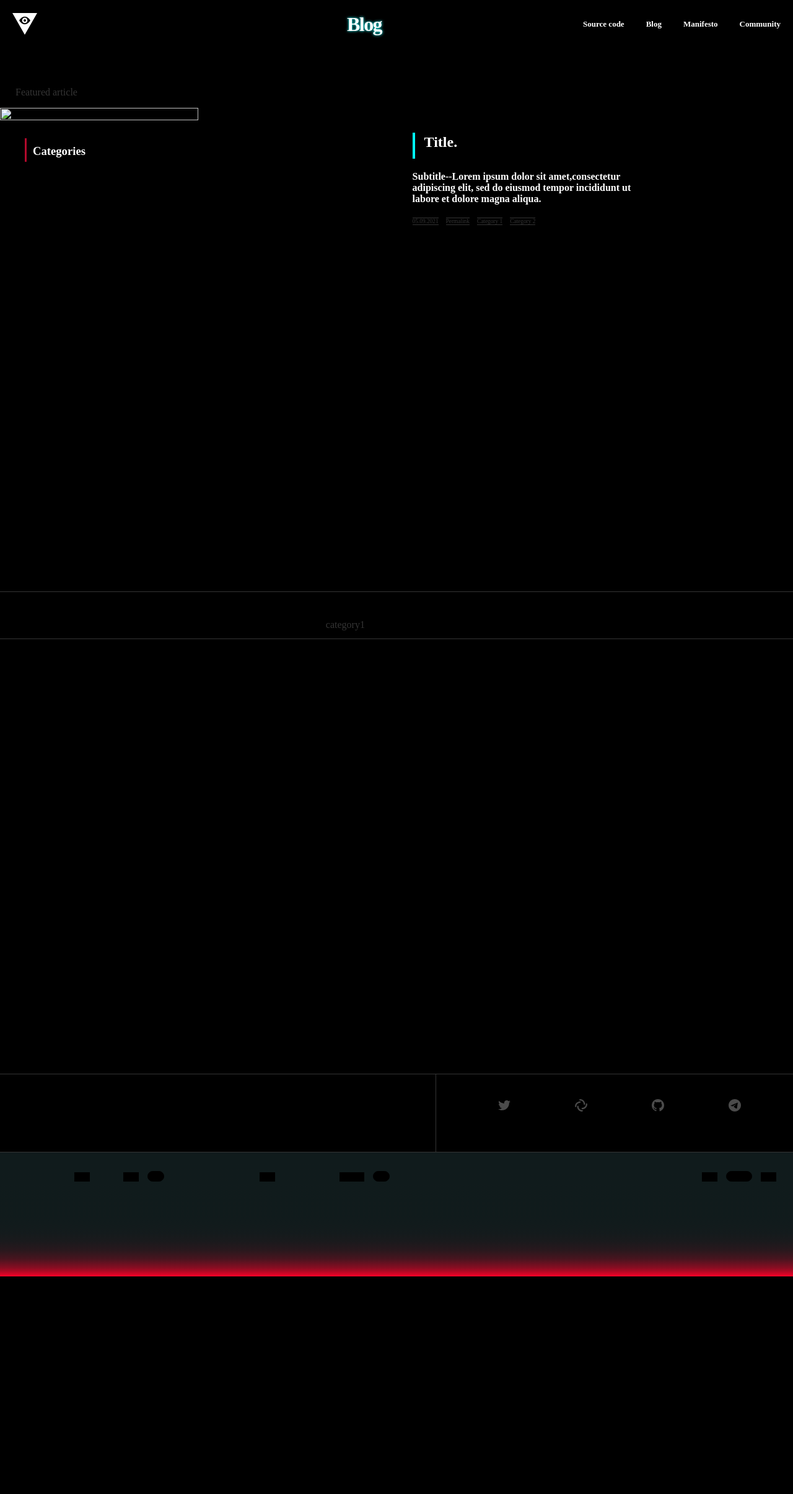
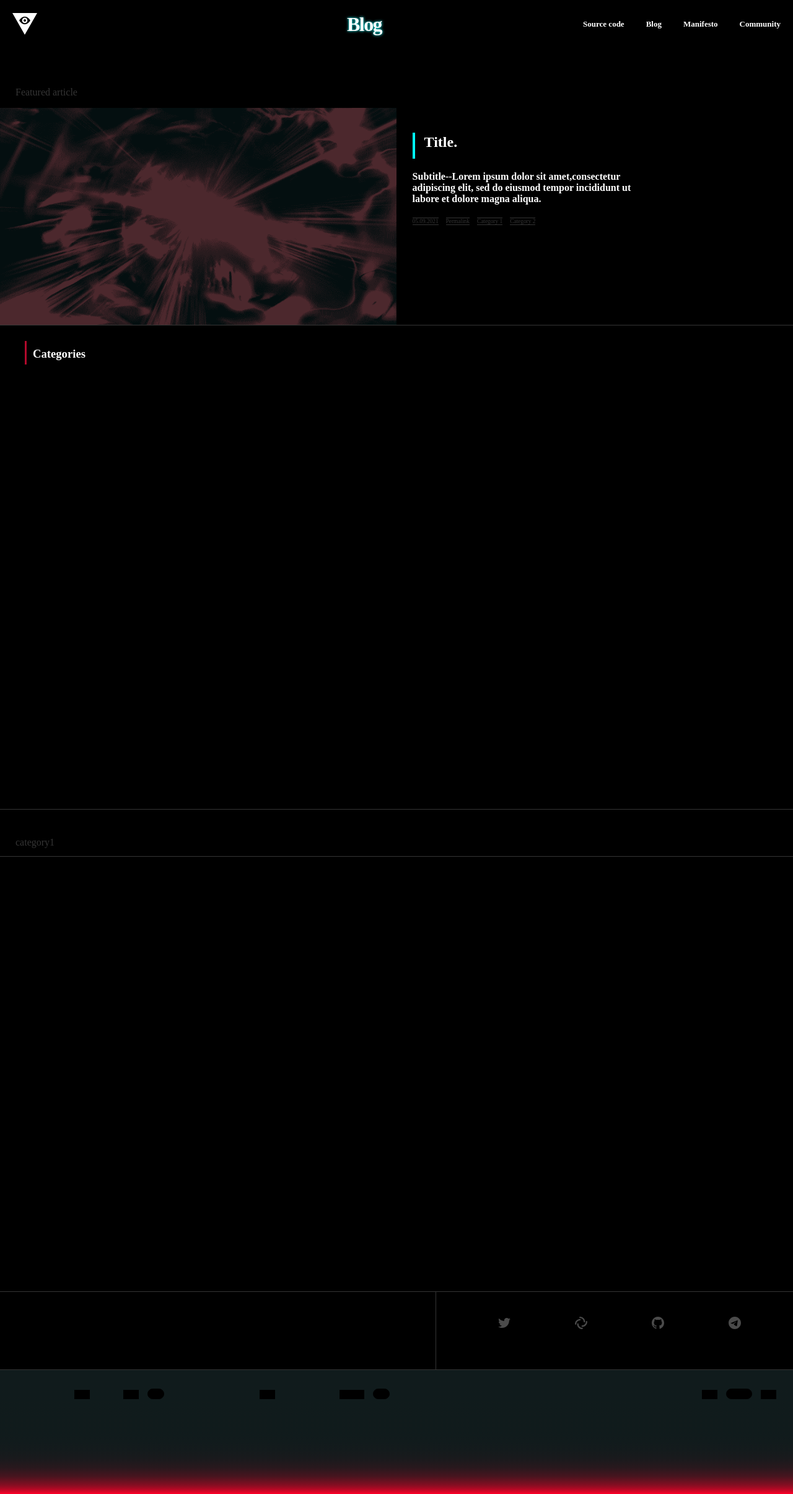
Before and after one commit to librojava/darkfi, a Jekyll site: the page built from index.html, in a window 1280 px wide. Shown: the whole page at 62% size. Built offline with Jekyll 4.4.1, drawn with Linux system fonts in a browser that asks for light colours; nearby versions of some CDN libraries; before the commit the page ends 2059 px from its top, so only the background shows below that.

Commit message:
Update index.html

```diff
--- a/index.html
+++ b/index.html
@@ -2,16 +2,16 @@
 layout: default
 ---
 
-<div class = "featured">
+<div class = "featured-article">
  <div class ="paragraph">
   <p>Featured article</p>
  </div>
 </div>
 
- <div class = "featured-article" href ="{{site.baseurl}}/featured-article.html">
+ <div class = "articles" href ="{{site.baseurl}}/featured-article.html">
    <span>
    <a>
-    <img src = "{{site.baseurl}}/fies/img/background_7.png" class = "img-node">
+    <img src = "{{site.baseurl}}/files/img/background_7.png" class = "img-node">
    </a>
    </span>
 
```
